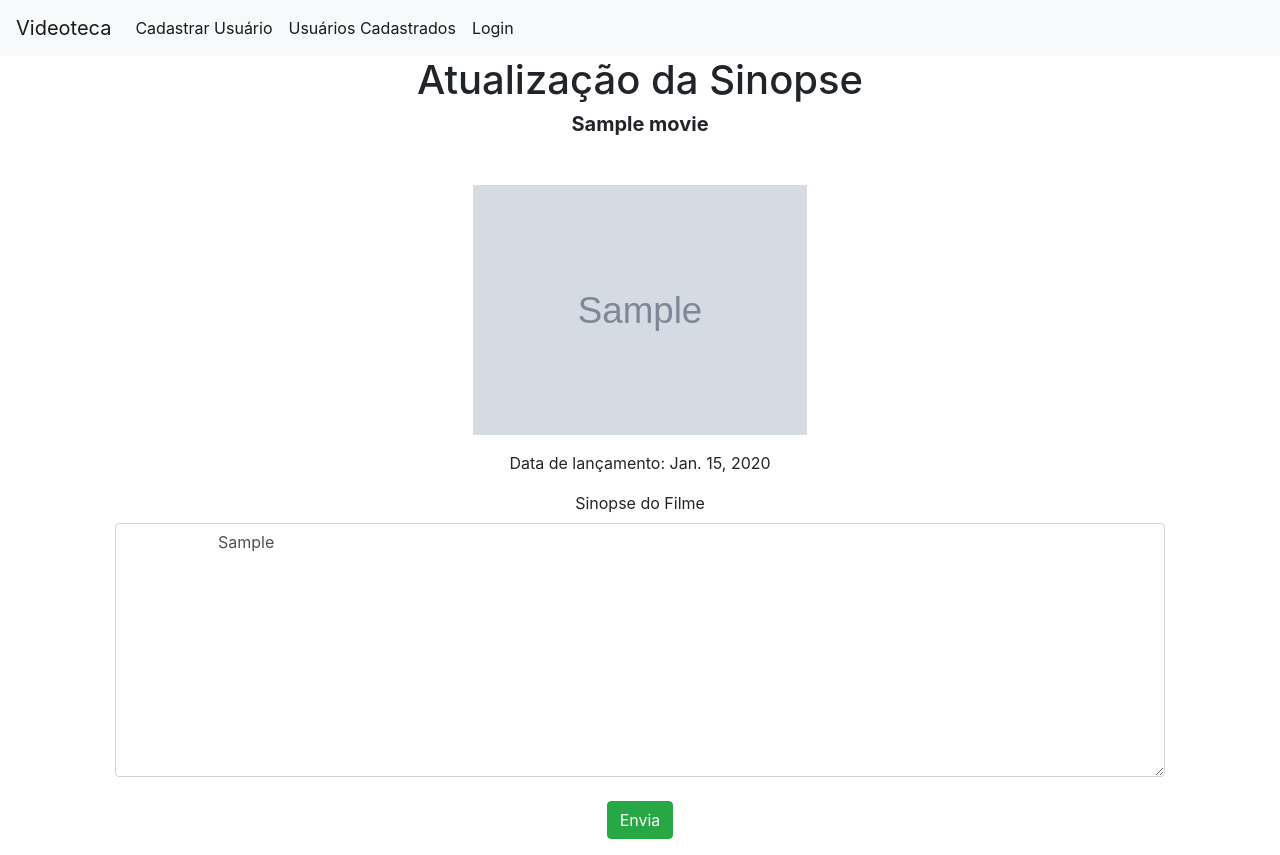
After one commit to MaercioMamedes/VideotecaDjango, a Django app: page /update-filme/1/ in a window 1280 px wide. The commit adds this page. Run offline with Django 3.2, Linux system fonts and the light colour scheme; tables that the repository leaves empty hold one stand-in row (values such as "Sample post"); grey boxes marked "Sample" are stand-in pictures; some libraries are stand-ins or nearby versions.

Commit message:
view update movie

```diff
--- a/core/urls.py
+++ b/core/urls.py
@@ -1,6 +1,6 @@
 from django.urls import path
 from core.views import user_register, index, login, authenticate, movie_register, add_movie, logout, my_favorite_movies,\
-    get_users, get_movie
+    get_users, get_movie, update_movie
 
 app_name = 'core'
 urlpatterns = [
@@ -14,4 +14,5 @@ urlpatterns = [
     path('meus-filmes/', my_favorite_movies, name='my_favorite_movies'),
     path('usuario/', get_users, name='get_users'),
     path('filmes/<int:movie_id>/', get_movie, name='get_movie'),
+    path('update-filme/<int:movie_id>/', update_movie, name='update_movie'),
 ]
--- a/core/views/__init__.py
+++ b/core/views/__init__.py
@@ -7,3 +7,4 @@ from .logout import *
 from .my_favorite_movies import *
 from .get_users import *
 from .get_movie import *
+from .update_movie import *
--- /dev/null
+++ b/core/views/update_movie.py
@@ -0,0 +1,21 @@
+from django.shortcuts import render, get_object_or_404, redirect
+from core.models import Movie
+from django.contrib.auth.models import User
+
+
+def update_movie(request, movie_id):
+    if request.method == 'GET':
+        movie = get_object_or_404(Movie,pk=movie_id)
+        context = {
+            'title_page': 'Atualização da Sinopse',
+            'movie': movie,
+        }
+
+        return render(request, 'core/updateMovie.html', context)
+
+    if request.method == 'POST':
+
+        movie = get_object_or_404(Movie, pk=movie_id)
+        movie.overview = request.POST['overview']
+        movie.save()
+        return redirect('core:get_movie', movie.id)
--- a/templates/core/myFavoriteMovies.html
+++ b/templates/core/myFavoriteMovies.html
@@ -11,7 +11,7 @@
                     <figure>
                         <img class="poster-movie" src="{{ movie.url_image }}" alt="" srcset="">
                     </figure>
-                    <button class="btn btn-success" >Editar</button>
+                    <a href="{% url 'core:update_movie' movie.id %}"><button class="btn btn-success" >Editar</button></a>
                     <button class="btn btn-danger">Excluir</button>
                     <a href="{% url 'core:get_movie' movie.id %}"><button class="btn btn-primary">Detalhes</button></a>
                 </div>
--- /dev/null
+++ b/templates/core/updateMovie.html
@@ -0,0 +1,33 @@
+{% extends 'base.html' %}
+
+{% block content %}
+
+<section class="container movie-update">
+
+    <section  class="container" >
+        <h5 class="title-card">{{ movie.movie_title }}</h5>
+        <figure>
+            <img class="poster-movie" src="{{ movie.url_image }}" alt="" srcset="">
+        </figure>
+
+    <div>
+        <p>Data de lançamento: {{ movie.date }}</p>
+
+        <form action="{% url 'core:update_movie' movie.id %}" method="post">
+            {% csrf_token %}
+
+            <div class="form-group">
+                <label for="textOverview">Sinopse do Filme</label>
+                <textarea class="form-control" id="textOverview" name="overview" wrap="hard" rows="10">
+                    {{ movie.overview }}
+                </textarea><br>
+                <input type="submit" value="Envia" class="btn btn-success">
+            </div>
+        </form>
+    </div>
+
+</section>
+
+</section>
+
+{% endblock %}
```
